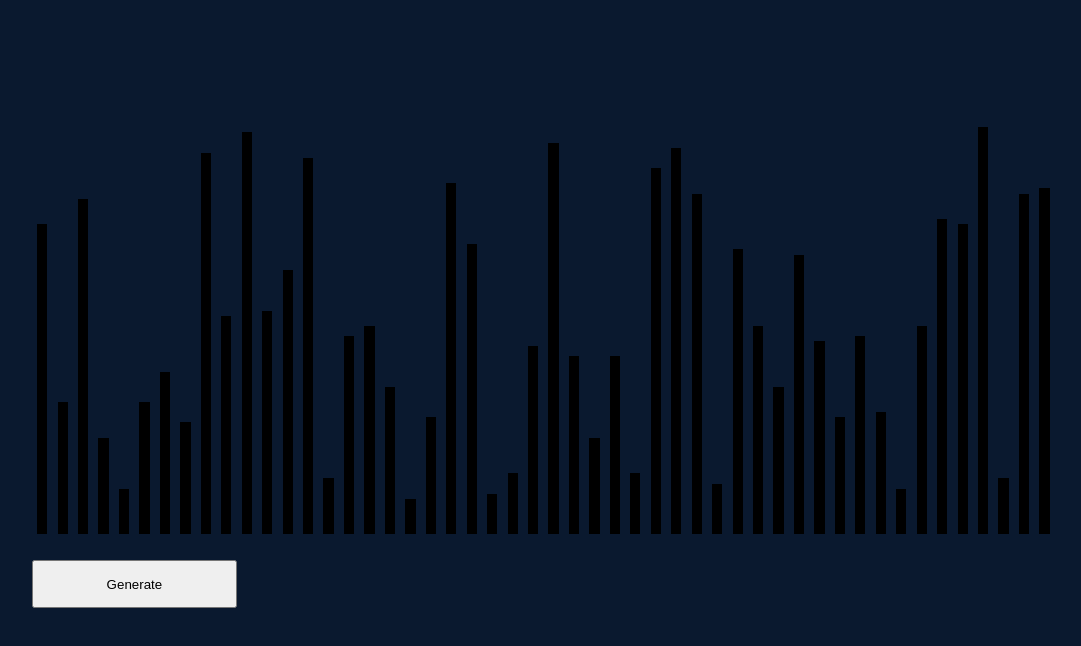
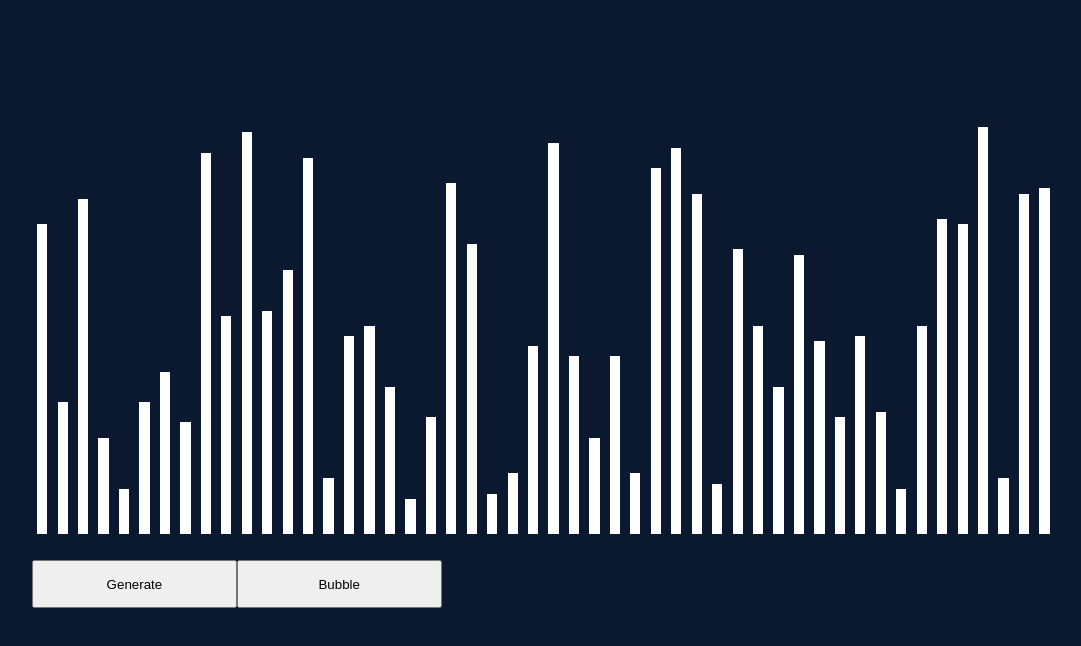
Before and after one commit to suntour/algo-visualizer, a React (Create React App) app: page / in a window 1280 px wide. Shown: the top 646 px of the page, without its empty margins (96-1177 px from the left). Built offline with nearby package versions, Linux system fonts and the light colour scheme.

Commit message:
added bubblesort and some button blocking

```diff
--- a/public/index.html
+++ b/public/index.html
@@ -2,6 +2,7 @@
 <html lang="en">
   <head>
     <meta charset="utf-8" />
+    <meta name="robots" content="noindex">
     <link rel="icon" href="%PUBLIC_URL%/favicon.ico" />
     <meta name="viewport" content="width=device-width, initial-scale=1" />
     <meta name="theme-color" content="#000000" />
--- a/src/SortingVisualizer/SortingVisualizer.css
+++ b/src/SortingVisualizer/SortingVisualizer.css
@@ -15,9 +15,9 @@
   margin: 2% 10% 2% 10%;
 }
 
-.array-bar {
+/* .array-bar {
   background-color: black;
-}
+} */
 
 .menu-container {
   height: 30%;
--- a/src/SortingVisualizer/SortingVisualizer.js
+++ b/src/SortingVisualizer/SortingVisualizer.js
@@ -2,6 +2,12 @@ import React from "react";
 import "./SortingVisualizer.css";
 
 const NUMBER_OF_ARRAY_BARS = 50;
+const ANIMATION_SPEED = 1;
+
+const NORMAL_COLOR = "white";
+const COMPARE_COLOR = "orange";
+const SWAP_COLOR = "red";
+const COMPLETE_COLOR = "green";
 
 export default class SortingVisualizer extends React.Component {
   constructor(props) {
@@ -9,14 +15,102 @@ export default class SortingVisualizer extends React.Component {
 
     this.state = {
       array: [],
+      sorted: false,
+      sortInProgress: false,
+      awaitingReset: false,
     };
   }
 
+  async bubbleSort() {
+    if (this.state.sorted) {
+      return;
+    }
+    if (this.state.sortInProgress) {
+      return;
+    }
+    this.state.sortInProgress = true;
+    let round = 0;
+    const arrayBars = document.getElementsByClassName("array-bar");
+    let innerSorted = false;
+
+    while (!this.state.sorted && this.state.sortInProgress && !innerSorted) {
+      innerSorted = true;
+      for (let i = 0; i < this.state.array.length - 1 - round; i++) {
+        if (this.state.awaitingReset) {
+          this.state.awaitingReset = false;
+          return;
+        }
+        const leftBarColor = arrayBars[i].style;
+        const rightBarColor = arrayBars[i + 1].style;
+
+        function changeBarsToColor(color) {
+          leftBarColor.backgroundColor = color;
+          rightBarColor.backgroundColor = color;
+        }
+
+        changeBarsToColor(COMPARE_COLOR);
+        await this.sleep(ANIMATION_SPEED);
+
+        if (this.state.array[i] > this.state.array[i + 1]) {
+          innerSorted = false;
+          changeBarsToColor(SWAP_COLOR);
+          await this.sleep(ANIMATION_SPEED);
+
+          let tempArr = this.state.array.slice();
+          let temp = tempArr[i + 1];
+
+          tempArr[i + 1] = tempArr[i];
+          tempArr[i] = temp;
+          this.setState({ array: tempArr });
+        }
+
+        changeBarsToColor(NORMAL_COLOR);
+        await this.sleep(ANIMATION_SPEED);
+      }
+      changeBarToColor(this.state.array.length - round - 1, COMPLETE_COLOR);
+      round++;
+    }
+    this.state.sorted = true;
+
+    for (let i = 0; i < this.state.array.length - round; i++) {
+      changeBarToColor(i, COMPLETE_COLOR);
+    }
+    this.state.sortInProgress = false;
+
+    function changeBarToColor(index, color) {
+      arrayBars[index].style.backgroundColor = color;
+    }
+  }
+
+  async sleep(timeToSleep) {
+    await new Promise((resolve) => setTimeout(resolve, timeToSleep));
+  }
+
   componentDidMount() {
+    this.reset();
+  }
+
+  reset() {
+    if (this.state.sortInProgress) {
+      this.state.awaitingReset = true;
+    }
+
     this.resetArray();
+    this.resetColors();
+    this.state.sorted = false;
+    this.state.sortInProgress = false;
+  }
+
+  resetColors() {
+    for (let i = 0; i < this.state.array.length; i++) {
+      const arrayBars = document.getElementsByClassName("array-bar");
+      arrayBars[i].style.backgroundColor = NORMAL_COLOR;
+    }
   }
 
   resetArray() {
+    this.resetColors();
+    this.forceUpdate();
     const array = [];
     for (let i = 0; i < NUMBER_OF_ARRAY_BARS; i++) {
       array.push(randomIntFromInterval(5, 80));
@@ -26,7 +120,6 @@ export default class SortingVisualizer extends React.Component {
 
   render() {
     const { array } = this.state;
-
     return (
       <div className="visualizer-container">
         <div className="array-container">
@@ -35,6 +128,7 @@ export default class SortingVisualizer extends React.Component {
               className="array-bar"
               key={idx}
               style={{
+                backgroundColor: NORMAL_COLOR,
                 height: `${value}%`,
                 width: `${(100 * 0.5) / NUMBER_OF_ARRAY_BARS}%`,
                 margin: "0 " + `${(100 * 0.25) / NUMBER_OF_ARRAY_BARS}%`,
@@ -43,7 +137,8 @@ export default class SortingVisualizer extends React.Component {
           ))}
         </div>
         <div className="menu-container">
-          <button onClick={() => this.resetArray()}>Generate</button>
+          <button onClick={() => this.reset()}>Generate</button>
+          <button onClick={() => this.bubbleSort()}>Bubble</button>
         </div>
       </div>
     );
```
Also changed, not shown: package.json (+7 -1 lines), 1 other file (tests, documents, lock files or other folders).
